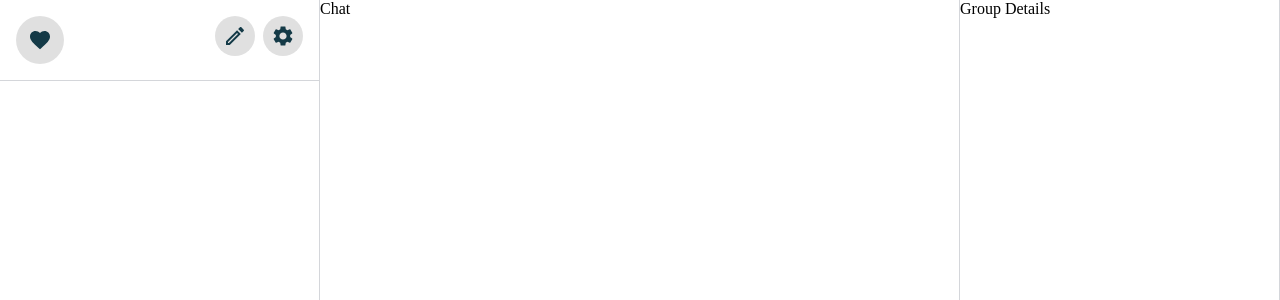
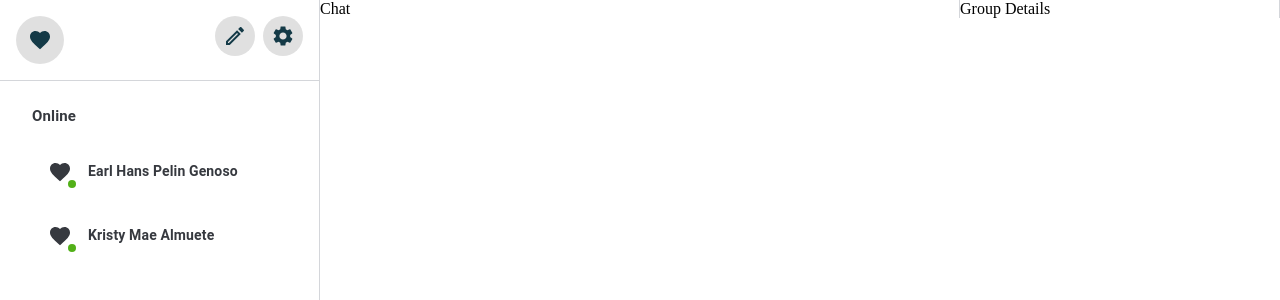
Before and after one commit to earlhansg/group-chat-app, a React (Create React App) app in the folder client/: page /room in a window 1280 px wide. Shown: the top 300 px of the page. Built offline with nearby package versions, Linux system fonts and the light colour scheme.

Commit message:
Client - initial UI for UserList Component

```diff
--- a/client/src/App.css
+++ b/client/src/App.css
@@ -1,9 +1,4 @@
 * {
   margin: 0;
   padding: 0;
-  height: 100%;
 }
-
-fieldset legend {
-  width: unset;
-}
--- a/client/src/components/room/users/UserList.tsx
+++ b/client/src/components/room/users/UserList.tsx
@@ -1,11 +1,86 @@
-import React from 'react'
+import { Stack, Box, Typography, Fab, Badge } from "@mui/material";
+import { ThemeContext } from "../../../utils/theme/ThemeContext";
+import React, { useContext } from "react";
+import FavoriteIcon from "@mui/icons-material/Favorite";
 
 const UserList = () => {
+  // const theme = useContext(ThemeContext);
   return (
-    <div>
+    <Stack sx={{ marginTop: 3, marginLeft: 4, marginRight: 3 }}>
+      <Typography
+        sx={{
+          fontSize: "15px",
+          fontWeight: "600",
+          marginBottom: 1,
+        }}
+        color="primary"
+      >
+        Online
+      </Typography>
+      <Stack
+        flexDirection={"row"}
+        marginTop={1}
+        sx={{ alignItems: "center" }}
+        gap={1}
+        p={2}
+      >
+        <Stack>
+          <Badge
+            color="info"
+            variant="dot"
+            anchorOrigin={{
+              vertical: "bottom",
+              horizontal: "right",
+            }}
+          >
+            <FavoriteIcon color="primary" />
+          </Badge>
+        </Stack>
 
-    </div>
-  )
-}
+        <Typography
+          sx={{
+            fontSize: "14px",
+            fontWeight: "600",
+          }}
+          color="primary"
+          ml={1}
+        >
+          Earl Hans Pelin Genoso
+        </Typography>
+      </Stack>
+      <Stack
+        flexDirection={"row"}
+        marginTop={1}
+        sx={{ alignItems: "center" }}
+        gap={1}
+        p={2}
+      >
+        <Stack>
+          <Badge
+            color="info"
+            variant="dot"
+            anchorOrigin={{
+              vertical: "bottom",
+              horizontal: "right",
+            }}
+          >
+            <FavoriteIcon color="primary" />
+          </Badge>
+        </Stack>
 
-export default UserList
+        <Typography
+          sx={{
+            fontSize: "14px",
+            fontWeight: "600",
+          }}
+          color="primary"
+          ml={1}
+        >
+          Kristy Mae Almuete
+        </Typography>
+      </Stack>
+    </Stack>
+  );
+};
+
+export default UserList;
--- a/client/src/components/room/users/Users.tsx
+++ b/client/src/components/room/users/Users.tsx
@@ -1,11 +1,13 @@
 import { Box } from '@mui/material'
 import React from 'react'
 import Header from './Header'
+import UserList from './UserList'
 
 const Users = () => {
   return (
-    <Box>
+    <Box sx={{height:"100vh"}}>
       <Header/>
+      <UserList/>
     </Box>
   )
 }
--- a/client/src/utils/theme/theme.ts
+++ b/client/src/utils/theme/theme.ts
@@ -14,6 +14,9 @@ export const theme = createTheme({
         dark: '#7187dd',
         contrastText: "#64676e"
       },
+      info: {
+        main:'#52b018'
+      },
       action: {
         disabled: '#143a47'
       }
```
